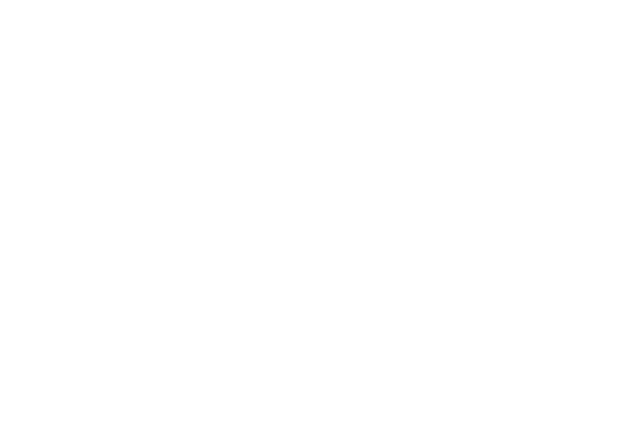
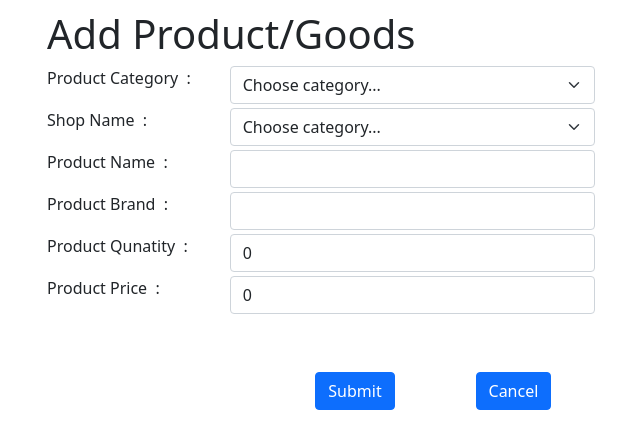
Before and after one commit to builtindoon/instalocalmart, a React (Create React App) app in the folder frontend/: page /product in a window 1280 px wide. Shown: the top 448 px of the page, without its empty margins (319-959 px from the left). Built offline with nearby package versions, Linux system fonts and the light colour scheme.

Commit message:
adding product

```diff
--- a/frontend/src/Addlocalshop.js
+++ b/frontend/src/Addlocalshop.js
@@ -72,20 +72,20 @@
 
                 <Form className="form-horizontal" onSubmit={this.handleSubmit} >
                   <Form.Group className="mb-1"   style={{ display: "flex" }} >
-                    <Form.Label className="control-label col-sm-2">Shop Name</Form.Label>
-                    <div className="col-sm-10">
+                    <Form.Label className="control-label col-2">Shop Name</Form.Label>
+                    <div className="col-10">
                     <Form.Control type="text" name="shopName" id="shopName" value={item.shopName || ''} onChange={this.handleChange} autoComplete="shopName" />
                     </div>
                   </Form.Group>
                   <Form.Group className="mb-1"   style={{ display: "flex" }} >
-                    <Form.Label className="control-label col-sm-2">Shop Address</Form.Label>
-                    <div className="col-sm-10">
+                    <Form.Label className="control-label col-2">Shop Address</Form.Label>
+                    <div className="col-10">
                     <Form.Control type="text" name="shopAddress" id="shopAddress" value={item.shopAddress || ''} onChange={this.handleChange} autoComplete="shopAddress" />
                     </div>
                   </Form.Group>
                   <Form.Group className="mb-1"   style={{ display: "flex" }} >
-                    <Form.Label className="control-label col-sm-2">State</Form.Label>
-                    <div className="col-sm-10">
+                    <Form.Label className="control-label col-2">State</Form.Label>
+                    <div className="col-10">
                     <Form.Select name="state" id="state" defaultValue={item.state || ''} onChange={this.handleChange} >
                       <option>State...</option>
                       <option value="delhi">Delhi</option>
@@ -116,8 +116,8 @@
                     </div>
                   </Form.Group>
                   <Form.Group className="mb-1"   style={{ display: "flex" }} >
-                    <Form.Label className="control-label col-sm-2">District</Form.Label>
-                    <div className="col-sm-10">
+                    <Form.Label className="control-label col-2">District</Form.Label>
+                    <div className="col-10">
                     <Form.Select name="district" id="district" defaultValue={item.district || ''} onChange={this.handleChange} >
                       <option>District...</option>
                       <option value="banka">Banka</option>
@@ -147,23 +147,23 @@
                     </div>
                   </Form.Group>
                   <Form.Group className="mb-1"   style={{ display: "flex" }} >
-                    <Form.Label className="control-label col-sm-2">Pincode</Form.Label>
-                    <div className="col-sm-10">
+                    <Form.Label className="control-label col-2">Pincode</Form.Label>
+                    <div className="col-10">
                     <Form.Control type="text" name="pincode" id="pincode" value={item.pincode || ''} onChange={this.handleChange} autoComplete="pincode" />
                     </div>
                   </Form.Group>
 
                   <Form.Group className="mb-1"   style={{ display: "flex" }} >
-                    <Form.Label className="control-label col-sm-2">Landmark</Form.Label>
-                    <div className="col-sm-10">
+                    <Form.Label className="control-label col-2">Landmark</Form.Label>
+                    <div className="col-10">
                     <Form.Control type="text" name="landmark" id="landmark" value={item.landmark || ''} onChange={this.handleChange} autoComplete="landmark" />
                     </div>
                   </Form.Group>
 
                   <>
                   <Form.Group className="mb-1"   style={{ display: "flex" }} >
-                      <Form.Label className="control-label col-sm-2">Delivery Provided:</Form.Label>
-                      <div className="col-sm-10">
+                      <Form.Label className="control-label col-2">Delivery Provided:</Form.Label>
+                      <div className="col-10">
                       <Form.Check
                         type="radio"
                         name="deliveryProvided"
@@ -184,20 +184,21 @@
                     </Form.Group>
                   </>
                    <Form.Group className="mb-1" style={{ display: this.state.display }} >
-                    <Form.Label className="control-label col-sm-2">Delivery address</Form.Label>
-                    <div className="col-sm-10">
+                    <Form.Label className="control-label col-2">Delivery address</Form.Label>
+                    <div className="col-10">
                     <Form.Control type="text" name="landmark" id="landmark" value="" autoComplete="landmark" />
                     </div>
                   </Form.Group>
-                  <Form.Label className="control-label col-sm-2">Items to be added</Form.Label>
+                  <Form.Label className="control-label col-2">Items to be added</Form.Label>
                   <br></br>
-
-                  <Button variant="success" type="submit">
+             <div className="text-center">
+                  <Button variant="success" type="submit" style={{margin: "30px"}}>
                     Add Store
                   </Button>
-                  <Button variant="success" type="submit">
+                  <Button variant="success" type="reset" style={{margin: "30px"}}>
                     Cancel
                   </Button>
+                  </div>
                 </Form>
               </div>
               <div className="col-md-3"></div>
--- a/frontend/src/App.js
+++ b/frontend/src/App.js
@@ -8,6 +8,7 @@
 import RegistrationList from "./RegistrationList";
 import Login from "./Login";
 import Addlocalshop from './Addlocalshop';
+import Product from './Product';
 
 class App extends Component {
     render() {
@@ -21,6 +22,7 @@
                     <Route path='/local/:id' component={Registration}/>
                     <Route path='/login' exact={true} component={Login}/>
                     <Route path='/localshop' exact={true} component={Addlocalshop}/>
+                    <Route path='/product' exact={true} component={Product}/>
                 </Switch>
             </Router>
         )
--- a/frontend/src/AppNavBar.js
+++ b/frontend/src/AppNavBar.js
@@ -19,6 +19,7 @@
         return <Navbar color="dark" dark expand="md"   >
             <NavbarBrand tag={Link} to="/">Home</NavbarBrand>
             <NavbarBrand class="collapse navbar-collapse" tag={Link} to="/">SignUp</NavbarBrand>
+            <NavbarBrand class="collapse navbar-collapse" tag={Link} to="/">Addlocalshop</NavbarBrand>
         </Navbar>;
     }
 }
--- a/frontend/src/Home.js
+++ b/frontend/src/Home.js
@@ -13,6 +13,7 @@
                     <Button color="link"><Link to="/clients">Clients</Link></Button>
                     <Button color="link"><Link to="/local">Registration</Link></Button>
                      <Button color="link"><Link to="/local">login</Link></Button>
+                      <Button color="link"><Link to="/local">addlocalshop</Link></Button>
                 </Container>
             </div>
         );
--- /dev/null
+++ b/frontend/src/Product.js
@@ -0,0 +1,171 @@
+import React, { useState } from "react";
+import { Form, Button, FormGroup, FormControl, ControlLabel } from "react-bootstrap";
+
+export default function Product() {
+  const [price, setPrice] = useState(0);
+  const [quantity, setQuantity] = useState(0);
+  const [brand, setBrand] = useState("");
+  const [name, setName] = useState("");
+  const [chosenCategory, setChosenCategory] = useState("");
+  const [chosenShop, setChosenShop] = useState("");
+  const [category, setCategory] = useState([
+    "Choose category...",
+    "Convenience Goods",
+    "Shopping Goods",
+    "Speciality Goods",
+    "Unsought Goods",
+  ]);
+  const Cat = category.map((Cat) => Cat);
+  const handleCatTypeChange = (e) =>
+    setChosenCategory(category[e.target.value]);
+  const [shop, setShop] = useState([
+    "Choose shop...",
+    "Shop1",
+    "Shop2",
+    "Shop3",
+    "Step4",
+  ]);
+  const Shop = category.map((Shop) => Shop);
+  const handleShopTypeChange = (e) => {
+    setChosenShop(shop[e.target.value]);
+  };
+
+  const [error, setError] = useState([]);
+  function validate() {
+    const errors = [];
+    if (price == 0) errors.push("Price can't be zero");
+    if (quantity == 0) errors.push("Quantity can't be zero");
+    if (brand == "") errors.push("Brand can't be empty");
+    if (name == "") errors.push("Name can't be empty");
+    if (chosenCategory == "") errors.push("Please choose any category.");
+    if (chosenShop == "") errors.push("Please choose any shop");
+    return errors;
+  }
+  const handleSubmit = (e) => {
+    e.preventDefault();
+    const errors = validate();
+    if (errors.length > 0) {
+      setError({ errors });
+      return;
+    }
+    alert("Added product successfully");
+  };
+  return (
+    <div>
+      <div className="container" style={{ padding: "10px 10px" }}>
+        <div className="row">
+          <div className="col-md-3"></div>
+          <div className="col-md-6">
+            <h1> Add Product/Goods</h1>
+            <Form className="form-horizontal" onSubmit={handleSubmit}>
+              {error.map((error) => (
+                <p key={error}>Error: {error}</p>
+              ))}
+              <Form.Group className="mb-1" style={{ display: "flex" }}>
+                <Form.Label className="control-label col-sm-4">
+                  Product Category&nbsp;&nbsp;:
+                </Form.Label>
+                <div className="col-sm-8">
+                  <Form.Select
+                    defaultValue="State..."
+                    onChange={(e) => handleCatTypeChange(e)}
+                  >
+                    {Cat.map((category, key) => (
+                      <option value={key}>{category}</option>
+                    ))}
+                  </Form.Select>
+                </div>
+              </Form.Group>
+              <Form.Group className="mb-1" style={{ display: "flex" }}>
+                <Form.Label className="control-label col-sm-4">
+                  Shop Name&nbsp;&nbsp;:
+                </Form.Label>
+                <div className="col-sm-8">
+                  <Form.Select
+                    defaultValue="State..."
+                    onChange={(e) => handleShopTypeChange(e)}
+                  >
+                    {Shop.map((shop, key) => (
+                      <option value={key}>{shop}</option>
+                    ))}
+                  </Form.Select>
+                </div>
+              </Form.Group>
+              <Form.Group className="mb-1" style={{ display: "flex" }}>
+                <Form.Label className="control-label col-sm-4">
+                  Product Name&nbsp;&nbsp;:
+                </Form.Label>
+                <div className="col-sm-8">
+                  <Form.Control
+                    type="text"
+                    value={name}
+                    onChange={(e) => setName(e.target.value)}
+                  />
+                </div>
+              </Form.Group>
+              <Form.Group className="mb-1" style={{ display: "flex" }}>
+                <Form.Label className="control-label col-sm-4">
+                  Product Brand&nbsp;&nbsp;:
+                </Form.Label>
+                <div className="col-sm-8">
+                  <Form.Control
+                    type="text"
+                    value={brand}
+                    onChange={(e) => setBrand(e.target.value)}
+                  />
+                </div>
+              </Form.Group>
+              <Form.Group className="mb-1" style={{ display: "flex" }}>
+                <Form.Label className="control-label col-sm-4">
+                  Product Qunatity&nbsp;&nbsp;:
+                </Form.Label>
+                <div className="col-sm-8">
+                  <Form.Control
+                    type="number"
+                    value={quantity}
+                    onChange={(e) => setQuantity(e.target.value)}
+                  />
+                </div>
+              </Form.Group>
+              <Form.Group className="mb-1" style={{ display: "flex" }}>
+                <Form.Label className="control-label col-sm-4">
+                  Product Price&nbsp;&nbsp;:
+                </Form.Label>
+                <div className="col-sm-8">
+                  <Form.Control
+                    type="number"
+                    step="any"
+                    value={price}
+                    onChange={(e) => setPrice(e.target.value)}
+                  />
+                </div>
+              </Form.Group>
+              <br></br>
+              <div className="row">
+                <div className="col-md-5"></div>
+                <div className="col-md-7 center">
+                  <Button
+                    style={{ margin: "30px" }}
+                    color="primary"
+                    type="submit"
+                  >
+                    Submit
+                  </Button>{" "}
+                  &nbsp;&nbsp;&nbsp;&nbsp;
+                  <Button
+                    style={{ margin: "30px" }}
+                    color="primary"
+                    type="submit"
+                  >
+                    Cancel
+                  </Button>
+                </div>
+              </div>
+            </Form>
+          </div>
+          <div className="col-md-3"></div>
+        </div>
+      </div>
+    </div>
+  );
+}
```
Also changed, not shown: frontend/src/Login.js (+4 -4 lines).
